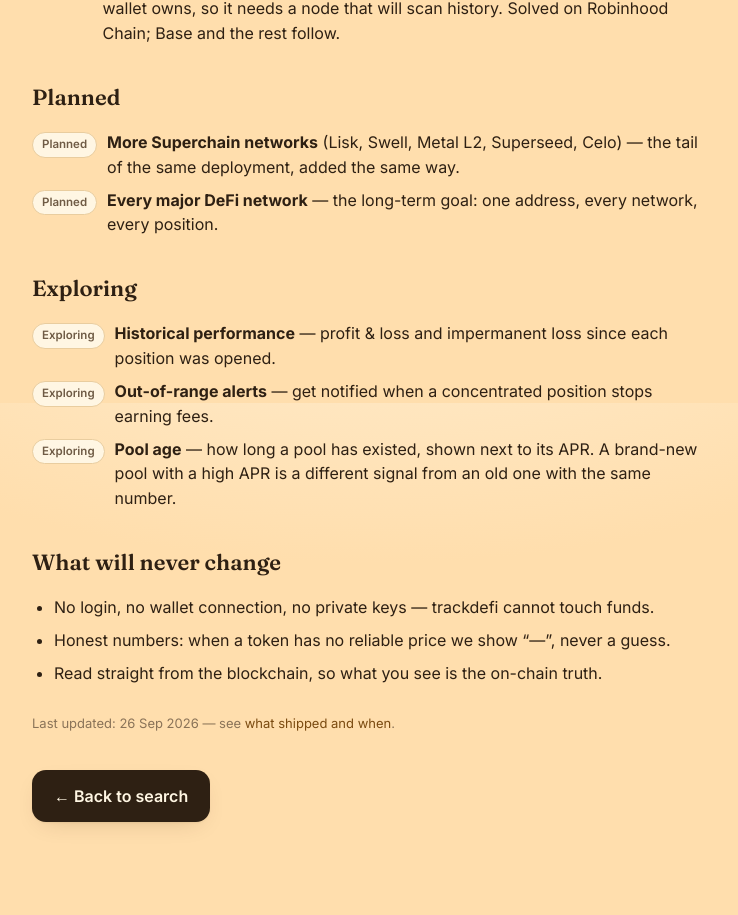
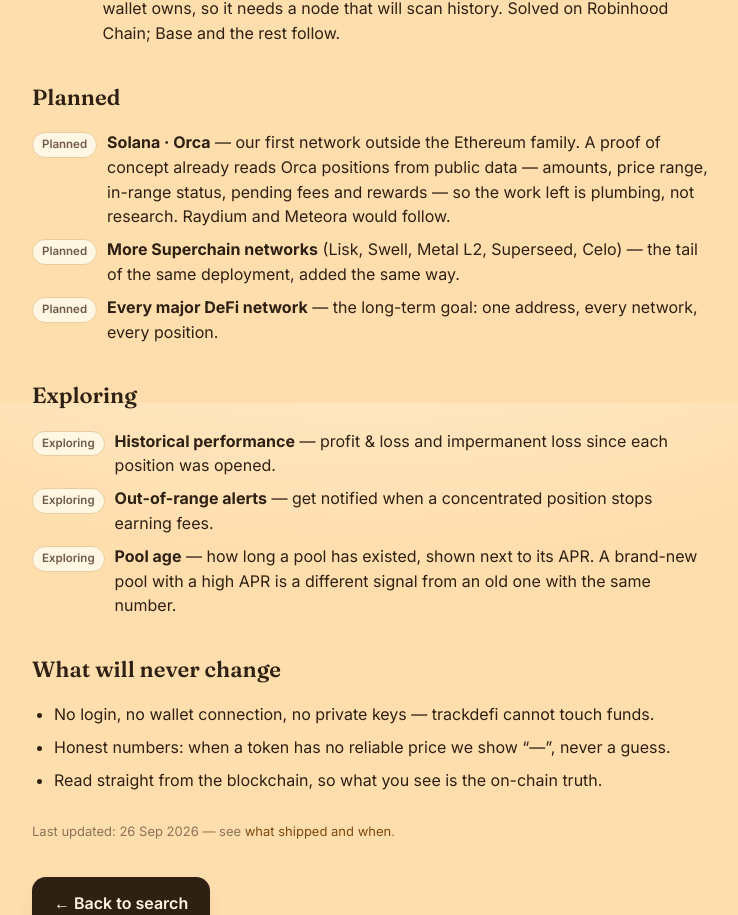
Before and after one commit to alanmds/trackdefi, a Next.js app: page /roadmap in a window 1280 px wide. Shown: the part 1197-2112 px from the top of the page, without its empty margins (268-1006 px from the left). Built offline with nearby package versions, Linux system fonts and the light colour scheme; no server answers.

Commit message:
Roadmap: Solana · Orca em Planned (PoC feito)
Co-Authored-By: Claude Opus 5.5 <noreply@anthropic.com>

```diff
--- a/app/roadmap/page.tsx
+++ b/app/roadmap/page.tsx
@@ -121,6 +121,13 @@ export default function Roadmap() {
         <li>
           <Status kind="planned" />
           <span>
+            <strong>Solana · Orca</strong>
+            {" — our first network outside the Ethereum family. A proof of concept already reads Orca positions from public data — amounts, price range, in-range status, pending fees and rewards — so the work left is plumbing, not research. Raydium and Meteora would follow."}
+          </span>
+        </li>
+        <li>
+          <Status kind="planned" />
+          <span>
             <strong>More Superchain networks</strong>
             {" (Lisk, Swell, Metal L2, Superseed, Celo) — the tail of the same deployment, added the same way."}
           </span>
```
